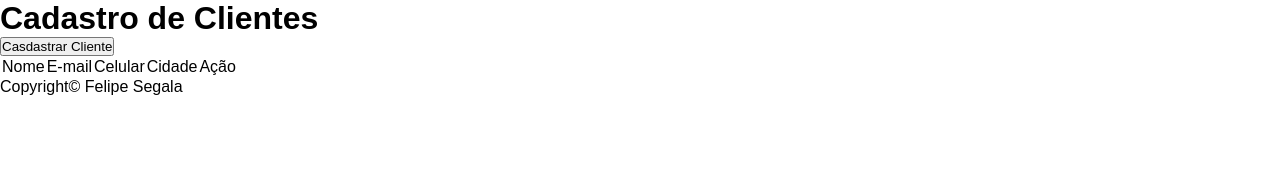
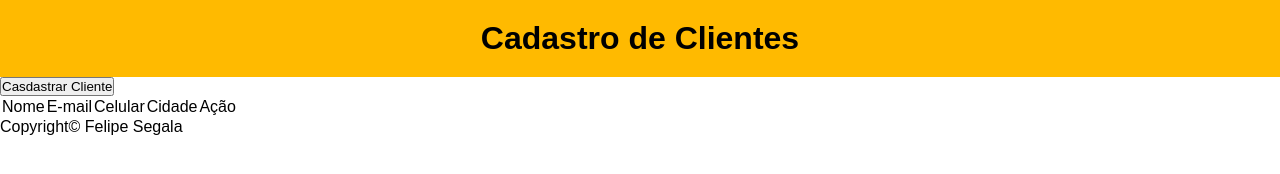
Before and after one commit to felipesegala/cadastro-de-clientes, a plain HTML site: page index.html in a window 1280 px wide. Drawn offline with Linux system fonts and the light colour scheme.

Commit message:
começando css

```diff
--- a/css/style.css
+++ b/css/style.css
@@ -3,3 +3,9 @@
     padding: 0;
     font-family: Arial, Helvetica, sans-serif;
 }
+
+header {
+    text-align: center;
+    padding: 20px;
+    background-color: #FFBA00;
+}
```
